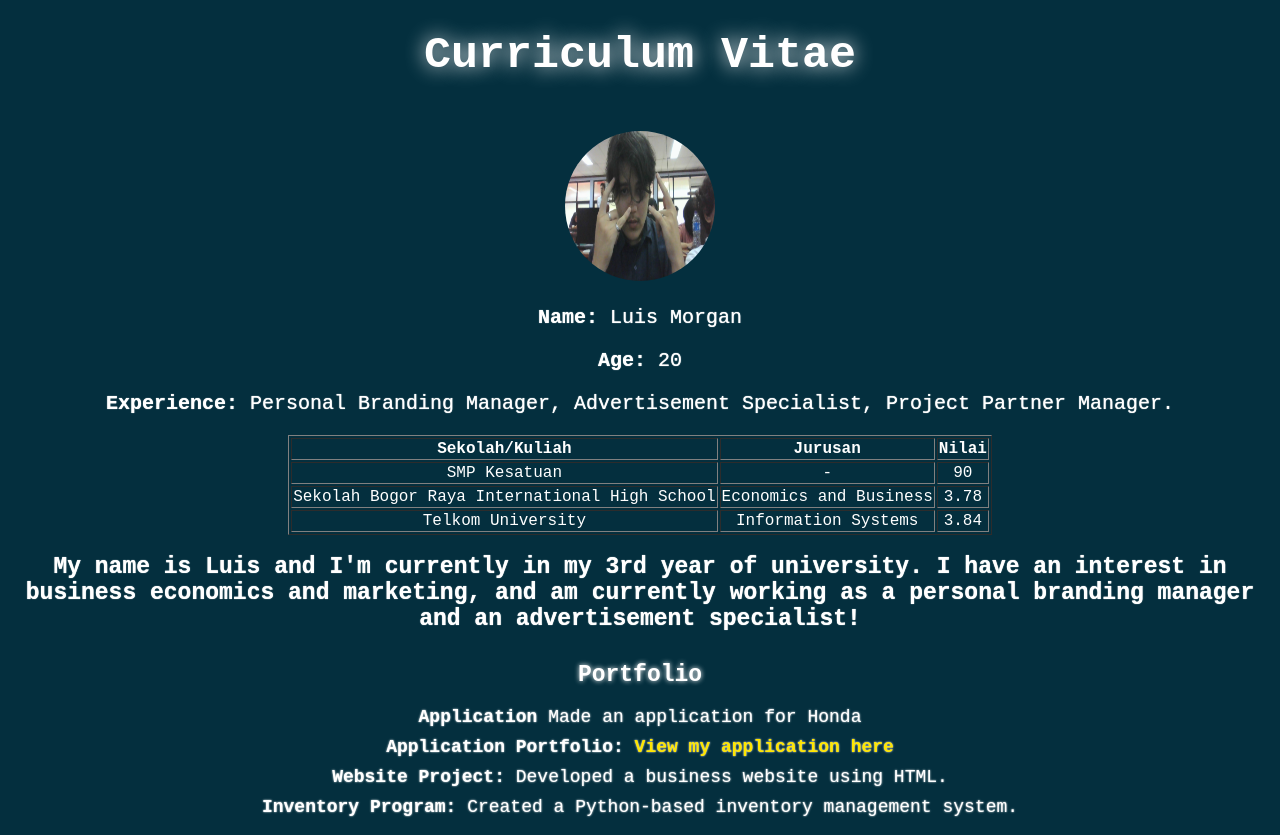
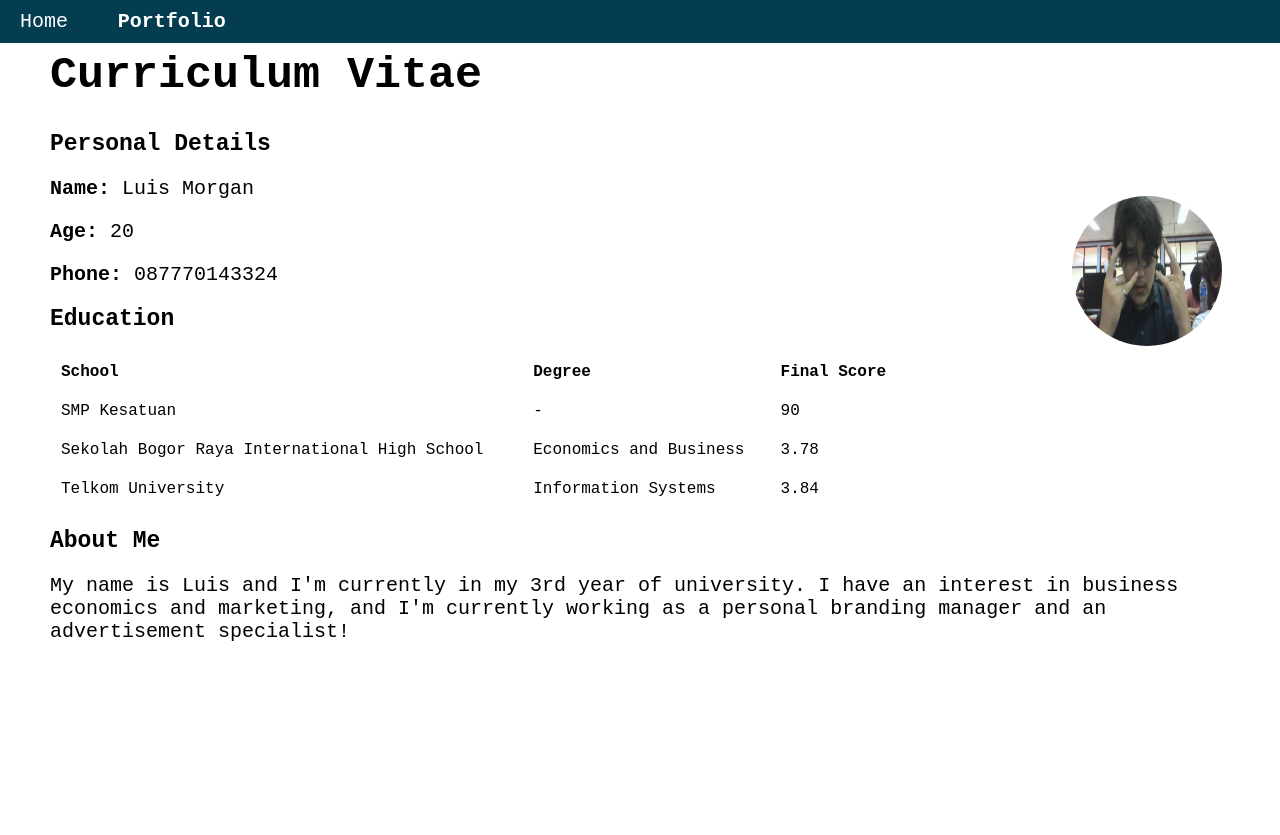
Before and after one commit to mistymates/html, a plain HTML site: page index.html in a window 1280 px wide. After the commit the page ends 800 px from the top, so only its background shows below. Drawn offline with Linux system fonts and the light colour scheme; files whose address does not match are found by name.

Commit message:
Update index.html

```diff
--- a/index.html
+++ b/index.html
@@ -4,70 +4,101 @@
         <title>Curriculum Vitae</title>
         <style>
             body {
-                background-color: #042f3e;
-                color: #fff;
+                background-color: #ffffff;
+                color: #000;
                 font-family: 'Courier New', Courier, monospace;
-                text-align: center;
-                margin-top: 30px;
+                margin-top: 50px;
+                margin-left: 50px;
             }
             h1 {
                 font-size: 45px;
                 text-shadow: 0in 0in 20px #ffffff;
+                text-align: left;
             }
             h2 {
                 font-size: 23px;
                 text-shadow: 0in 0in 1px #ffffff;
+                text-align: left;
             }
             p {
                 font-size: 20px;
                 text-shadow: 0in 0in 1px #ffffff;
+                text-align: left;
             }
             img {
                 width: 150px;
                 height: 150px;
                 border-radius: 50%;
                 margin-top: 20px;
+                float: right;
+                margin-right: 50px;
             }
             table {
-                margin: auto;
                 margin-top: 20px;
+                text-align: left;
+                border-collapse: collapse;
+                width: 70%;
             }
-            .portfolio-section {
-                margin-top: 30px;
+            table th, table td {
+                border: 1px solid #fff;
+                padding: 10px;
             }
-            .portfolio-section h2 {
-                text-shadow: 0in 0in 5px #ffffff;
+            nav {
+                background-color: #033d4f;
+                padding: 10px;
+                position: fixed;
+                top: 0;
+                left: 0;
+                width: 100%;
+                text-align: left;
             }
-            .portfolio-section ul {
+            nav ul {
                 list-style-type: none;
+                margin: 0;
                 padding: 0;
-                font-size: 18px;
+                overflow: hidden;
             }
-            .portfolio-section li {
-                margin: 10px 0;
-                text-shadow: 0in 0in 2px #ffffff;
+            nav ul li {
+                display: inline;
+                margin-right: 20px;
             }
-            a {
-                color: #ffe600;
+            nav ul li a {
+                color: #fff;
                 text-decoration: none;
-                font-weight: bold;
+                font-size: 20px;
+                padding: 10px;
+            }
+            nav ul li a:hover {
+                background-color: #ffe600;
+                color: #042f3e;
+                border-radius: 5px;
             }
         </style>
     </head>
     <body>
+
+        <nav>
+            <ul>
+                <li><a href="#">Home</a></li>
+                <li><a href="porto.html" style="font-weight: bold;">Portfolio</a></li>
+
+            </ul>
+        </nav>
+
+
         <h1>Curriculum Vitae</h1>
-        <img src="pic.jpg" alt="Profile Picture">
-        <p></p>
-        <p></p>
-        <p><strong>Name:</strong> Luis Morgan</p>
-        <p><strong>Age:</strong> 20</p>
-        <p><strong>Experience:</strong> Personal Branding Manager, Advertisement Specialist, Project Partner Manager.</p>
+        <h2>Personal Details</h2>
+        <img src="D:\pic.jpg" alt="Profile Picture">
+        <p><Strong>Name:</Strong> Luis Morgan</p>
+        <p><Strong>Age:</Strong> 20</p>
+        <p><Strong>Phone:</Strong> 087770143324</p>
+        <h2>Education</h2>
 
-        <table border="1">
+        <table>
             <tr>
-                <th>Sekolah/Kuliah</th>
-                <th>Jurusan</th>
-                <th>Nilai</th>
+                <th>School</th>
+                <th>Degree</th>
+                <th>Final Score</th>
             </tr>
             <tr>
                 <td>SMP Kesatuan</td>
@@ -85,18 +116,8 @@
                 <td>3.84</td>
             </tr>
         </table>
+        <h2>About Me</h2>
+        <p>My name is Luis and I'm currently in my 3rd year of university. I have an interest in business economics and marketing, and I'm currently working as a personal branding manager and an advertisement specialist!</h2>
 
-        <h2>My name is Luis and I'm currently in my 3rd year of university. I have an interest in business economics and marketing, and am currently working as a personal branding manager and an advertisement specialist!</h2>
-
-        <div class="portfolio-section">
-            <h2>Portfolio</h2>
-            <ul>
-                <li><Strong>Application</Strong> Made an application for Honda</li>
-                <li><strong>Application Portfolio:</strong> <a href="https://www.figma.com/proto/7YHSXd65GtJjNHc4oCxx6q/Hifi?node-id=0-1&t=KMSbQcgX8zWVwllJ-1" target="_blank">View my application here</a></li>
-                <li><strong>Website Project:</strong> Developed a business website using HTML.</li>
-                <li><strong>Inventory Program:</strong> Created a Python-based inventory management system.</li>
-
-            </ul>
-        </div>
     </body>
 </html>
```
